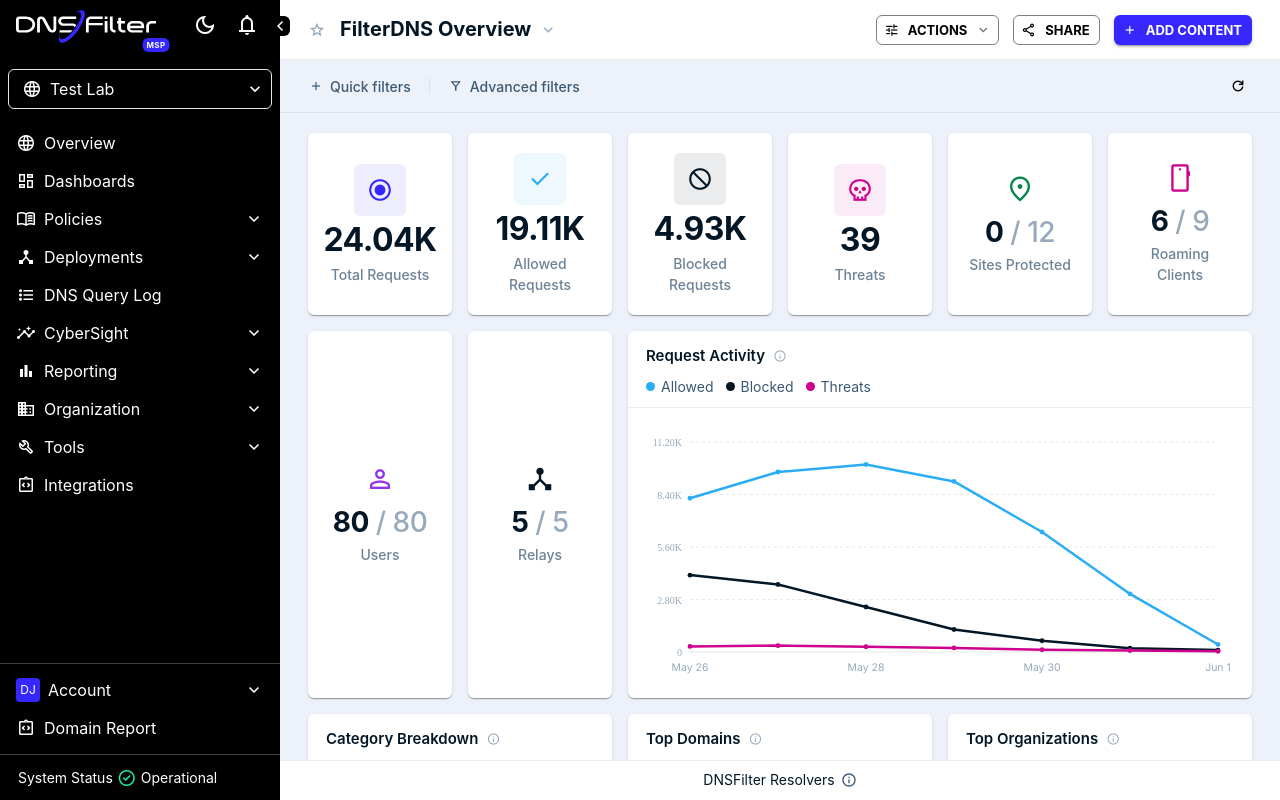
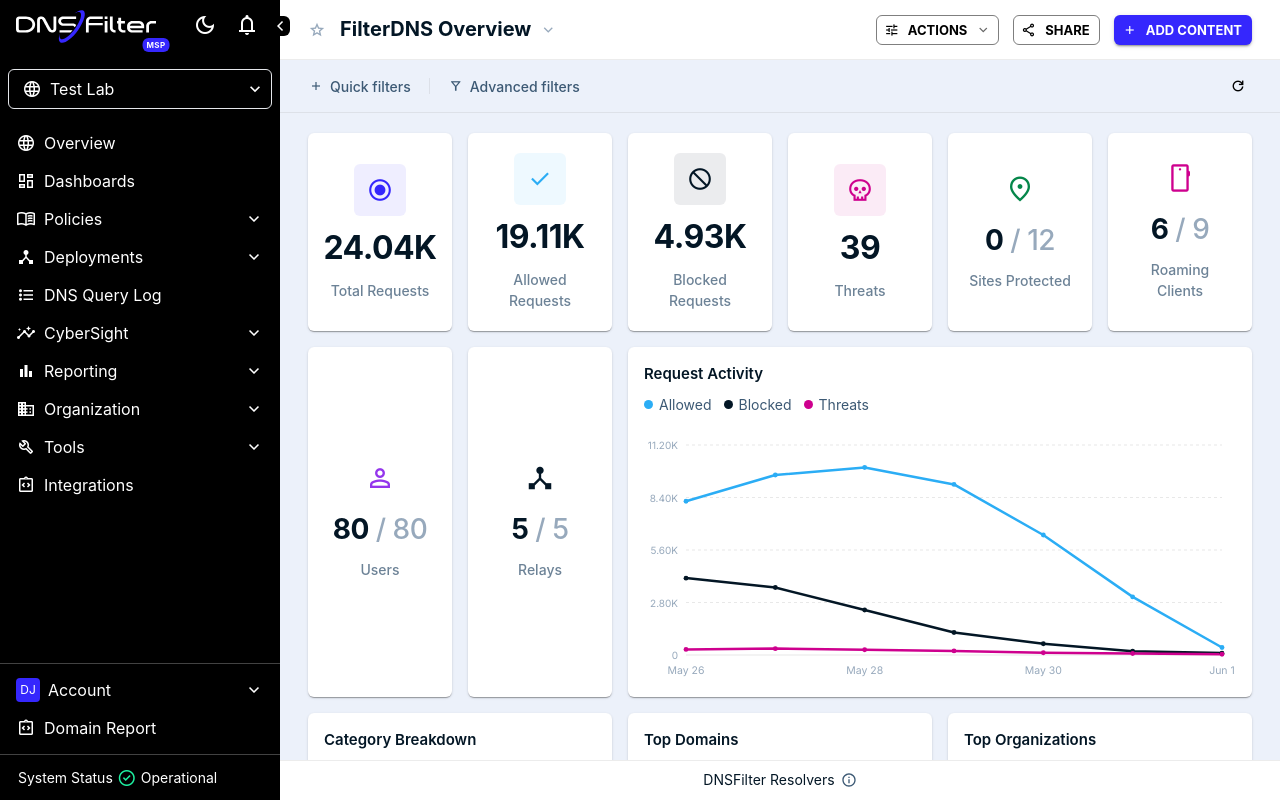
Before and after one commit to jnaples/cyber-prototype, a React (Vite) app: page /dashboards in a window 1280 px wide. Built offline with nearby package versions, Linux system fonts and the light colour scheme.

Commit message:
fix spacing

```diff
--- a/src/app/dashboards/add-panel.tsx
+++ b/src/app/dashboards/add-panel.tsx
@@ -78,7 +78,7 @@
             <Box key={cat}>
               <Typography
                 variant="overline"
-                sx={{ color: "text.secondary", mb: 1, display: "block" }}
+                sx={{ color: "text.secondary", display: "block" }}
               >
                 {cat}
               </Typography>
--- a/src/app/dashboards/charts.tsx
+++ b/src/app/dashboards/charts.tsx
@@ -60,7 +60,7 @@
         flexDirection: "column",
         alignItems: "center",
         justifyContent: "center",
-        gap: 1,
+        gap: 2,
         p: 1,
         height: "100%",
         textAlign: "center",
@@ -130,7 +130,7 @@
         flexDirection: "column",
         alignItems: "center",
         justifyContent: "center",
-        gap: 1,
+        gap: 2,
         p: 1,
         height: "100%",
         textAlign: "center",
@@ -225,7 +225,7 @@
             x={pad.l - 8}
             y={pad.t + ih - p * ih + 4}
             textAnchor="end"
-            fontFamily="Roboto Mono"
+            fontFamily="Inter, sans-serif"
             fontSize="10"
             fill={axisColor}
           >
@@ -321,7 +321,7 @@
             x={pad.l - 8}
             y={pad.t + ih - p * ih + 4}
             textAnchor="end"
-            fontFamily="Roboto Mono"
+            fontFamily="Inter, sans-serif"
             fontSize="10"
             fill={axisColor}
           >
@@ -565,12 +565,8 @@
             }}
           >
             <Typography
-              sx={{
-                fontFamily: "Roboto Mono, monospace",
-                fontSize: 22,
-                fontWeight: 500,
-                color: "text.primary",
-              }}
+              variant="body2"
+              sx={{ fontSize: 22, fontWeight: 500, color: "text.primary" }}
             >
               {fmt(total)}
             </Typography>
@@ -609,15 +605,13 @@
               }}
             />
             <Box sx={{ flex: 1 }}>{s.label}</Box>
-            <Box
-              sx={{
-                color: "text.disabled",
-                fontFamily: "Roboto Mono, monospace",
-                fontSize: 14,
-              }}
+            <Typography
+              variant="body2"
+              component="span"
+              sx={{ color: "text.disabled" }}
             >
               {Math.round((s.value / total) * 100)}%
-            </Box>
+            </Typography>
           </Box>
         ))}
       </Box>
--- a/src/app/dashboards/dash-card.tsx
+++ b/src/app/dashboards/dash-card.tsx
@@ -174,15 +174,7 @@
       )}
 
       {!headerless && (
-        <Box
-          sx={{
-            px: 2.25,
-            pt: 1.75,
-            pb: 1.25,
-            borderBottom: "1px solid",
-            borderColor: "divider",
-          }}
-        >
+        <Box sx={{ p: 2 }}>
           <Box sx={{ display: "flex", alignItems: "center", gap: 1 }}>
             <Typography
               sx={{
@@ -193,15 +185,6 @@
             >
               {def?.name ?? widget.type}
             </Typography>
-            <span
-              className="material-symbols-outlined"
-              style={{
-                fontSize: 14,
-                color: "var(--dnsf-palette-text-disabled)",
-              }}
-            >
-              info
-            </span>
           </Box>
           {legend && (
             <Box sx={{ mt: 1 }}>
@@ -213,7 +196,10 @@
 
       <Box
         sx={{
-          p: headerless ? 1.5 : `${pad}px`,
+          // For cards WITH a header, the header already provides top padding,
+          // so we don't double up with another `pt: pad`.
+          p: headerless ? 1.5 : pad,
+          pt: headerless ? 1.5 : 0,
           flex: 1,
           minWidth: 0,
           minHeight: headerless ? 120 : "auto",
--- a/src/app/dashboards/page.tsx
+++ b/src/app/dashboards/page.tsx
@@ -45,18 +45,18 @@
 };
 
 const DEFAULT_LAYOUT = (): WidgetInstance[] => [
-  { id: uid(), type: "kpi-total",        span: 1 },
-  { id: uid(), type: "kpi-allowed",      span: 1 },
-  { id: uid(), type: "kpi-blocked",      span: 1 },
-  { id: uid(), type: "kpi-threats",      span: 1 },
-  { id: uid(), type: "status-sites",     span: 1 },
-  { id: uid(), type: "status-roaming",   span: 1 },
-  { id: uid(), type: "status-users",     span: 1 },
-  { id: uid(), type: "status-relays",    span: 1 },
+  { id: uid(), type: "kpi-total", span: 1 },
+  { id: uid(), type: "kpi-allowed", span: 1 },
+  { id: uid(), type: "kpi-blocked", span: 1 },
+  { id: uid(), type: "kpi-threats", span: 1 },
+  { id: uid(), type: "status-sites", span: 1 },
+  { id: uid(), type: "status-roaming", span: 1 },
+  { id: uid(), type: "status-users", span: 1 },
+  { id: uid(), type: "status-relays", span: 1 },
   { id: uid(), type: "request-activity", span: 4 },
-  { id: uid(), type: "cat-breakdown",    span: 2 },
-  { id: uid(), type: "top-domains",      span: 2 },
-  { id: uid(), type: "top-orgs",         span: 2 },
+  { id: uid(), type: "cat-breakdown", span: 2 },
+  { id: uid(), type: "top-domains", span: 2 },
+  { id: uid(), type: "top-orgs", span: 2 },
 ];
 
 // Keep only widgets whose type still exists in the catalog. De-duplicate IDs.
@@ -503,10 +503,7 @@
             cursor: "pointer",
           }}
         >
-          <span
-            className="material-symbols-outlined"
-            style={{ fontSize: 16 }}
-          >
+          <span className="material-symbols-outlined" style={{ fontSize: 16 }}>
             add
           </span>
           Quick filters
@@ -522,20 +519,14 @@
             cursor: "pointer",
           }}
         >
-          <span
-            className="material-symbols-outlined"
-            style={{ fontSize: 16 }}
-          >
+          <span className="material-symbols-outlined" style={{ fontSize: 16 }}>
             filter_alt
           </span>
           Advanced filters
         </Box>
         <Box sx={{ flex: 1 }} />
         <IconButton size="small" color="secondary" aria-label="refresh">
-          <span
-            className="material-symbols-outlined"
-            style={{ fontSize: 18 }}
-          >
+          <span className="material-symbols-outlined" style={{ fontSize: 18 }}>
             refresh
           </span>
         </IconButton>
@@ -552,7 +543,7 @@
             gap: 2,
             px: 3.5,
             py: 2.5,
-            pb: 5,
+            pb: 10,
             alignItems: "stretch",
           }}
         >
@@ -560,7 +551,7 @@
             <DashCard
               key={w.id}
               widget={w}
-              pad={20}
+              pad={2}
               cols={COLS}
               dragging={dragId === w.id}
               onRemove={() => setPendingDelete(w)}
@@ -571,17 +562,6 @@
           ))}
         </Box>
       )}
-
-      <Box
-        sx={{
-          textAlign: "center",
-          pb: 3,
-          fontSize: 14,
-          color: "text.disabled",
-        }}
-      >
-        Based on UTC −04:00
-      </Box>
 
       {/* Slide-out add content panel */}
       <AddPanel
@@ -616,8 +596,7 @@
           <Box component="b" sx={{ color: "text.primary" }}>
             {(pendingDelete && CATALOG_BY_TYPE[pendingDelete.type]?.name) || ""}
           </Box>{" "}
-          will be removed from this dashboard. You can add it back any time
-          from{" "}
+          will be removed from this dashboard. You can add it back any time from{" "}
           <Box component="b" sx={{ color: "text.primary" }}>
             Add content
           </Box>
@@ -645,8 +624,8 @@
           <Box component="b" sx={{ color: "text.primary" }}>
             {name}
           </Box>{" "}
-          and all of its widgets will be permanently deleted. This can&apos;t
-          be undone.
+          and all of its widgets will be permanently deleted. This can&apos;t be
+          undone.
         </Typography>
       </Modal>
 
--- a/src/app/dashboards/widgets.tsx
+++ b/src/app/dashboards/widgets.tsx
@@ -1,14 +1,17 @@
 // Widget body renderer. Exposed as a component (`<WidgetBody>`) so this file
 // only exports components and stays within the react-refresh constraint.
 
+import SearchIcon from "@mui/icons-material/Search";
 import {
   Box,
+  InputAdornment,
   OutlinedInput,
   Table,
   TableBody,
   TableCell,
   TableHead,
   TableRow,
+  TextField,
   Typography,
 } from "@mui/material";
 
@@ -102,35 +105,21 @@
 }) {
   return (
     <Box sx={{ width: "100%" }}>
-      <Box
-        sx={{
-          display: "flex",
-          alignItems: "center",
-          gap: 1,
-          bgcolor: "transparent",
-          borderRadius: 1,
-          px: 1.5,
-          mb: 1,
-          border: "1px solid",
-          borderColor: "divider",
-          height: 36,
+      <TextField
+        size="small"
+        fullWidth
+        placeholder="Search..."
+        sx={{ mb: 1 }}
+        slotProps={{
+          input: {
+            startAdornment: (
+              <InputAdornment position="start">
+                <SearchIcon fontSize="small" />
+              </InputAdornment>
+            ),
+          },
         }}
-      >
-        <span
-          className="material-symbols-outlined"
-          style={{ fontSize: 16, color: "var(--dnsf-palette-text-disabled)" }}
-        >
-          search
-        </span>
-        <OutlinedInput
-          placeholder="Search"
-          sx={{
-            flex: 1,
-            "& .MuiOutlinedInput-notchedOutline": { border: "none" },
-            "& input": { p: 0, fontSize: 14 },
-          }}
-        />
-      </Box>
+      />
       <Table size="small">
         <TableHead>
           <TableRow>
@@ -152,11 +141,10 @@
                 <TableCell
                   key={c.key}
                   align={ci ? "right" : "left"}
-                  sx={{
-                    fontSize: 14,
-                    fontFamily: ci ? "Roboto Mono, monospace" : undefined,
+                  sx={(theme) => ({
+                    ...theme.typography.body2,
                     color: ci ? "text.secondary" : "text.primary",
-                  }}
+                  })}
                 >
                   {ci === 0 ? (
                     <Box
```
